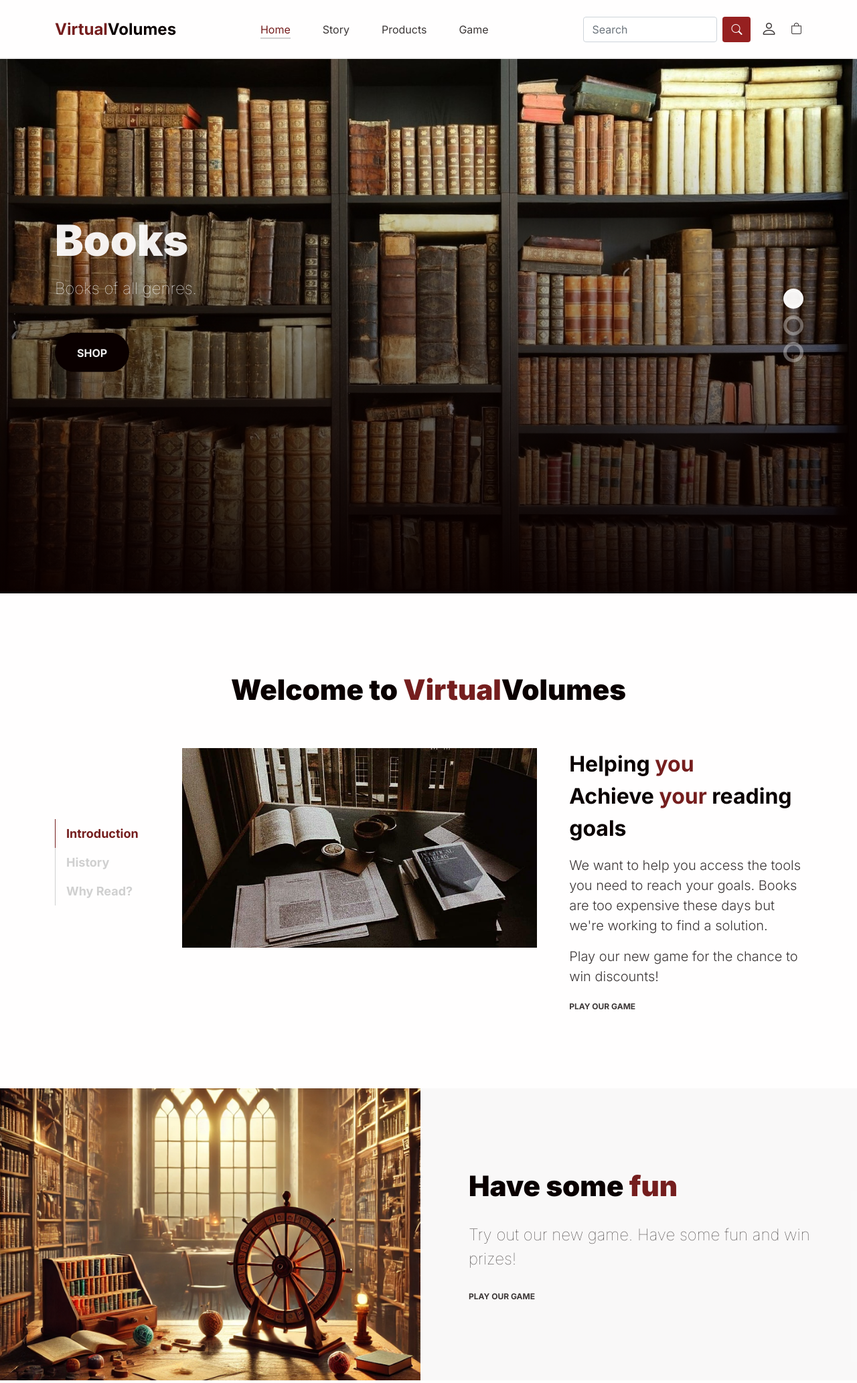
After one commit to carapeddle/WebDevFinal, a PHP site: page /index.php in a window 1280 px wide. The commit adds this page. Shown: the top 2065 px of the page at 67% size. Run offline with PHP 8.4, Linux system fonts and the light colour scheme.

Commit message:
removed index.html, replaced with php

```diff
--- /dev/null
+++ b/webdevFinal/index.php
@@ -0,0 +1,443 @@
+<?php
+session_start();
+?>
+<!doctype html>
+<html lang="en">
+    <head>
+        <meta charset="utf-8">
+        <meta name="viewport" content="width=device-width, initial-scale=1">
+
+        <meta name="description" content="">
+        <meta name="author" content="">
+
+        <title>Virtual Volumes Home</title>
+        <!-- CSS FILES -->
+        <link rel="preconnect" href="https://fonts.googleapis.com">
+        <link rel="preconnect" href="https://fonts.gstatic.com" crossorigin>
+        <link href="https://fonts.googleapis.com/css2?family=Inter:wght@100;300;400;700;900&display=swap" rel="stylesheet">
+        <link href="css/bootstrap.min.css" rel="stylesheet">
+        <link href="css/bootstrap-icons.css" rel="stylesheet">
+        <link rel="stylesheet" href="css/slick.css"/>
+        <link href="css/tooplate-little-fashion.css" rel="stylesheet">
+    </head>
+
+    <body>
+
+        <section class="preloader">
+            <div class="spinner">
+                <span class="sk-inner-circle"></span>
+            </div>
+        </section>
+
+        <main>
+
+            <nav class="navbar navbar-expand-lg">
+                <div class="container">
+                    <button class="navbar-toggler" type="button" data-bs-toggle="collapse" data-bs-target="#navbarNav" aria-controls="navbarNav" aria-expanded="false" aria-label="Toggle navigation">
+                        <span class="navbar-toggler-icon"></span>
+                    </button>
+
+                    <a class="navbar-brand" href="index.php">
+                        <strong><span>Virtual</span>Volumes</strong>
+                    </a>
+
+                    <div class="d-lg-none">
+                        <?php if (isset($_SESSION['email'])): ?>
+                            <span class="navbar-text">Welcome: <?php echo htmlspecialchars($_SESSION['email']); ?></span>
+                            <a href="logout.php" class="btn btn-link ms-3">Logout</a>
+                        <?php else: ?>
+                            <a href="sign-in.html" class="bi-person custom-icon me-3"></a>
+                            <a href="cart.html" class="bi-bag custom-icon"></a>
+                        <?php endif; ?>
+                    </div>
+
+                    <div class="collapse navbar-collapse" id="navbarNav">
+                        <ul class="navbar-nav mx-auto">
+                            <li class="nav-item">
+                                <a class="nav-link active" href="index.php">Home</a>
+                            </li>
+                            <li class="nav-item">
+                                <a class="nav-link" href="about.html">Story</a>
+                            </li>
+                            <li class="nav-item">
+                                <a class="nav-link" href="products.html">Products</a>
+                            </li>
+                            <li class="nav-item">
+                                <a class="nav-link" href="game.html">Game</a>
+                            </li>
+                        </ul>
+
+                        <form class="d-flex ms-3" role="search">
+                            <input class="form-control me-2" type="search" placeholder="Search" aria-label="Search">
+                            <button class="btn custom-search-button" type="submit">
+                                <i class="bi bi-search"></i>
+                            </button>
+                        </form>
+
+                        <div class="d-none d-lg-block">
+                            <?php if (isset($_SESSION['email'])): ?>
+                                <span class="navbar-text">Welcome: <?php echo htmlspecialchars($_SESSION['email']); ?></span>
+                                <a href="logout.php" class="btn btn-link ms-3">Logout</a>
+                            <?php else: ?>
+                                <a href="sign-in.html" class="bi-person custom-icon me-3"></a>
+                                <a href="cart.html" class="bi-bag custom-icon"></a>
+                            <?php endif; ?>
+                        </div>
+                    </div>
+                </div>
+            </nav>
+
+            <!-- Rest of your HTML content -->
+            <section class="slick-slideshow">
+                <div class="slick-custom">
+                    <img src="images/header/bookshelf.jpeg" class="img-fluid" alt="">
+
+                    <div class="slick-bottom">
+                        <div class="container">
+                            <div class="row">
+                                <div class="col-lg-6 col-10">
+                                    <h1 class="slick-title">Books</h1>
+
+                                    <p class="lead text-white mt-lg-3 mb-lg-5">Books of all genres.</p>
+
+                                    <a href="products.html" class="btn custom-btn">Shop</a>
+                                </div>
+                            </div>
+                        </div>
+                    </div>
+                </div>
+
+                <div class="slick-custom">
+                    <img src="images/header/bookspread2.jpg" class="img-fluid" alt="" style="min-height: 400px;">
+
+                    <div class="slick-bottom">
+                        <div class="container">
+                            <div class="row">
+                                <div class="col-lg-6 col-10">
+                                    <h1 class="slick-title">A Positive Mission</h1>
+
+                                    <p class="lead text-white mt-lg-3 mb-lg-5">Our mission is to build a community centered around books. We sell books at low prices so all can access. </p>
+
+                                    <a href="about.html" class="btn custom-btn">About us</a>
+                                </div>
+                            </div>
+                        </div>
+                    </div>
+                </div>
+
+                <div class="slick-custom">
+                    <img src="images/header/aigeneratedgame.png" class="img-fluid" alt="">
+
+                    <div class="slick-bottom">
+                        <div class="container">
+                            <div class="row">
+                                <div class="col-lg-6 col-10">
+                                    <h1 class="slick-title">Have Some Fun</h1>
+
+                                    <p class="lead text-white mt-lg-3 mb-lg-5">Try out our new game and win some prizes!</p>
+
+                                    <a href="#" class="btn custom-btn">Play</a>
+                                </div>
+                            </div>
+                        </div>
+                    </div>
+                </div>
+
+            </section>
+
+
+            <section class="about section-padding">
+                <div class="container">
+                    <div class="row">
+
+                        <div class="col-12 text-center">
+                            <h2 class="mb-5">Welcome to <span>Virtual</span>Volumes</h2>
+                        </div>
+
+                        <div class="col-lg-2 col-12 mt-auto mb-auto">
+                            <ul class="nav nav-pills mb-5 mx-auto justify-content-center align-items-center" id="pills-tab" role="tablist">
+                                <li class="nav-item" role="presentation">
+                                    <button class="nav-link active" id="pills-home-tab" data-bs-toggle="pill" data-bs-target="#pills-home" type="button" role="tab" aria-controls="pills-home" aria-selected="true">Introduction</button>
+                                </li>
+
+                                <li class="nav-item" role="presentation">
+                                    <button class="nav-link" id="pills-youtube-tab" data-bs-toggle="pill" data-bs-target="#pills-youtube" type="button" role="tab" aria-controls="pills-youtube" aria-selected="true">History</button>
+                                </li>
+
+                                <li class="nav-item" role="presentation">
+                                    <button class="nav-link" id="pills-skill-tab" data-bs-toggle="pill" data-bs-target="#pills-skill" type="button" role="tab" aria-controls="pills-skill" aria-selected="false">Why Read?</button>
+                                </li>
+                            </ul>
+                        </div>
+
+                        <div class="col-lg-10 col-12">
+                            <div class="tab-content mt-2" id="pills-tabContent">
+                                <div class="tab-pane fade show active" id="pills-home" role="tabpanel" aria-labelledby="pills-home-tab">
+
+                                    <div class="row">
+                                        <div class="col-lg-7 col-12">
+                                            <img src="images/studyingdesk.jpg" class="img-fluid" alt="">
+                                        </div>
+
+                                        <div class="col-lg-5 col-12">
+                                            <div class="d-flex flex-column h-100 ms-lg-4 mt-lg-0 mt-5">
+                                                <h4 class="mb-3">Helping <span>you </span> <br>Achieve <span>your</span> reading goals</h4>
+
+                                                <p>We want to help you access the tools you need to reach your goals. Books are too expensive these days but we're working to find a solution.</p>
+
+                                                <p>Play our new game for the chance to win discounts!</p>
+
+                                                <div class="mt-2 mt-lg-auto">
+                                                    <a href="game.html" class="custom-link mb-2">
+                                                        Play our game
+                                                        <i class="bi-arrow-right ms-2"></i>
+                                                    </a>
+                                                </div>
+                                            </div>
+                                        </div>
+                                    </div>
+                                </div>
+
+                                <div class="tab-pane fade" id="pills-youtube" role="tabpanel" aria-labelledby="pills-youtube-tab">
+
+                                    <div class="row">
+                                        <div class="col-lg-7 col-12">
+                                            <div class="ratio ratio-16x9">
+                                                <img src="images/librarystacks.jpg" class="img-fluid" alt="Library stacks image">
+                                            </div>
+                                        </div>
+
+                                        <div class="col-lg-5 col-12">
+                                            <div class="d-flex flex-column h-100 ms-lg-4 mt-lg-0 mt-5">
+                                                <h4 class="mb-3">Our Story</h4>
+
+                                                <p>Founded in 2024, our store is constantly growing to meet the needs of readers around the world.</p>
+
+                                                <p>Like everything else, books are becoming more and more expensive, which means they are becoming less and less accessible. We are trying to solve this problem.</p>
+
+                                                <div class="mt-2 mt-lg-auto">
+                                                    <a href="about.html" class="custom-link mb-2">
+                                                        Learn more about us
+                                                        <i class="bi-arrow-right ms-2"></i>
+                                                    </a>
+                                                </div>
+                                            </div>
+                                        </div>
+                                    </div>
+                                </div>
+
+                                <div class="tab-pane fade" id="pills-skill" role="tabpanel" aria-labelledby="pills-skill-tab">
+                                    <div class="row">
+                                        <div class="col-lg-7 col-12">
+                                            <img src="images/readingflower.jpg" class="img-fluid" alt="">
+                                        </div>
+
+                                        <div class="col-lg-5 col-12">
+                                            <div class="d-flex flex-column h-100 ms-lg-4 mt-lg-0 mt-5">
+                                                <h4 class="mb-3">Reading is Important!!</h4>
+
+                                                <p>Read because...</p>
+
+                                                <div class="skill-thumb mt-3">
+
+                                                    <strong>Reading for six minutes reduces stress by </strong>
+                                                        <span class="float-end">68%</span>
+                                                            <div class="progress">
+                                                                <div class="progress-bar progress-bar-primary" role="progressbar" aria-valuenow="68" aria-valuemin="0" aria-valuemax="100" style="width: 90%;"></div>
+                                                            </div>
+
+                                                    <strong>US population that reads books for pleasure </strong>
+                                                        <span class="float-end">32%</span>
+                                                            <div class="progress">
+                                                                <div class="progress-bar progress-bar-primary" role="progressbar" aria-valuenow="32" aria-valuemin="0" aria-valuemax="100" style="width: 70%;"></div>
+                                                            </div>
+
+                                                    <strong>Reading increases vocabulary by </strong>
+                                                        <span class="float-end">26%</span>
+                                                            <div class="progress">
+                                                                <div class="progress-bar progress-bar-primary" role="progressbar" aria-valuenow="26" aria-valuemin="0" aria-valuemax="100" style="width: 80%;"></div>
+                                                            </div>
+
+                                                </div>
+
+                                                <div class="mt-2 mt-lg-auto">
+                                                    <a href="products.html" class="custom-link mb-2">
+                                                        Explore our collection
+                                                        <i class="bi-arrow-right ms-2"></i>
+                                                    </a>
+                                                </div>
+                                            </div>
+                                        </div>
+                                    </div>
+                                </div>
+
+                            </div>
+                        </div>
+
+                    </div>
+                </div>
+            </section>
+
+            <section class="front-product">
+                <div class="container-fluid p-0">
+                    <div class="row align-items-center">
+
+                        <div class="col-lg-6 col-12">
+                            <img src="images/aigeneratedgame2.png" class="img-fluid" alt="">
+                        </div>
+
+                        <div class="col-lg-6 col-12">
+                            <div class="px-5 py-5 py-lg-0">
+
+                                <h2 class="mb-4">Have some <span>fun</span></h2>
+
+                                <p class="lead mb-4">Try out our new game. Have some fun and win prizes!</p>
+
+                                <a href="game.html" class="custom-link">
+                                    Play our game
+                                    <i class="bi-arrow-right ms-2"></i>
+                                </a>
+                            </div>
+                        </div>
+
+                    </div>
+                </div>
+            </section>
+
+            <section class="featured-product section-padding">
+                <div class="container">
+                    <div class="row">
+
+                        <div class="col-12 text-center">
+                            <h2 class="mb-5">Our Books</h2>
+                        </div>
+
+                        <div class="col-lg-4 col-12 mb-3">
+                            <div class="product-thumb">
+                                <a href="products.html">
+                                    <img src="https://m.media-amazon.com/images/I/81ANaZRiSpL._AC_UF1000,1000_QL80_.jpg" class="img-fluid product-image" alt="">
+                                </a>
+
+                                <div class="product-top d-flex">
+                                    <span class="product-alert me-auto">Top Seller</span>
+
+                                    <a href="#" class="bi-heart-fill product-icon"></a>
+                                </div>
+
+                                <div class="product-info d-flex">
+                                    <div>
+                                        <h5 class="product-title mb-0">
+                                            <a href="products.html" class="product-title-link">The Wishing Game</a>
+                                        </h5>
+
+                                        <p class="product-p">In a childhood marked by neglect and loneliness, Lucy found her solace in books, namely the Clock Island series by Jack Masterson.</p>
+                                    </div>
+
+                                    <small class="product-price text-muted ms-auto mt-auto mb-5">$10</small>
+                                </div>
+                            </div>
+                        </div>
+
+                        <div class="col-lg-4 col-12 mb-3">
+                            <div class="product-thumb">
+                                <a href="products.html">
+                                    <img src="https://m.media-amazon.com/images/I/91-6R0VxRiL.jpg" class="img-fluid product-image" alt="">
+                                </a>
+
+                                <div class="product-top d-flex">
+                                    <span class="product-alert">Top Seller</span>
+
+                                    <a href="#" class="bi-heart-fill product-icon ms-auto"></a>
+                                </div>
+
+                                <div class="product-info d-flex">
+                                    <div>
+                                        <h5 class="product-title mb-0">
+                                            <a href="products.html" class="product-title-link">A Promised Land</a>
+                                        </h5>
+
+                                        <p class="product-p">In a fascinating first volume account of his presidential memoir, Barack Obama takes the reader on a historical journey of his first term.</p>
+                                    </div>
+
+                                    <small class="product-price text-muted ms-auto mt-auto mb-5">$14.50</small>
+                                </div>
+                            </div>
+                        </div>
+
+                        <div class="col-lg-4 col-12">
+                            <div class="product-thumb">
+                                <a href="products.html">
+                                    <img src="https://m.media-amazon.com/images/I/71ls-I6A5KL.jpg" class="img-fluid product-image" alt="">
+                                </a>
+
+                                <div class="product-top d-flex">
+                                    <a href="#" class="bi-heart-fill product-icon ms-auto"></a>
+                                </div>
+
+                                <div class="product-info d-flex">
+                                    <div>
+                                        <h5 class="product-title mb-0">
+                                            <a href="products.html" class="product-title-link">The Midnight Library</a>
+                                        </h5>
+
+                                        <p class="product-p">Between life and death there is a library. When Nora Seed finds herself in the Midnight Library, she has a chance to make things right.</p>
+                                    </div>
+
+                                    <small class="product-price text-muted ms-auto mt-auto mb-5">$13.50</small>
+                                </div>
+                            </div>
+                        </div>
+
+                        <div class="col-12 text-center">
+                            <a href="products.html" class="view-all">Browse our Books</a>
+                        </div>
+
+                    </div>
+                </div>
+            </section>
+        </main>
+
+        <footer class="site-footer">
+            <div class="container">
+                <div class="row">
+                    <div class="col-lg-3 col-10 me-auto mb-4">
+                        <h4 class="text-white mb-3"><a href="index.php">Virtual</a>Volumes</h4>
+                        <p class="copyright-text text-muted mt-lg-5 mb-4 mb-lg-0">Copyright © 2024
+                            <strong>Virtual Volumes</strong>
+                        </p>
+                        <br>
+                        <p class="copyright-text">Template:
+                            <a href="https://www.tooplate.com/" target="_blank">Tooplate</a>
+                        </p>
+                    </div>
+
+                    <div class="col-lg-5 col-8">
+                        <h5 class="text-white mb-3">Sitemap</h5>
+                        <ul class="footer-menu d-flex flex-wrap">
+                            <li class="footer-menu-item"><a href="about.html" class="footer-menu-link">Story</a></li>
+                            <li class="footer-menu-item"><a href="products.html" class="footer-menu-link">Products</a></li>
+                            <li class="footer-menu-item"><a href="game.html" class="footer-menu-link">Game</a></li>
+                        </ul>
+                    </div>
+
+                    <div class="col-lg-3 col-4">
+                        <h5 class="text-white mb-3">Social</h5>
+                        <ul class="social-icon">
+                            <li><a href="https://www.youtube.com/" class="social-icon-link bi-youtube"></a></li>
+                            <li><a href="https://www.instagram.com/" class="social-icon-link bi-instagram"></a></li>
+                        </ul>
+                    </div>
+                </div>
+            </div>
+        </footer>
+
+        <!-- JAVASCRIPT FILES -->
+        <script src="js/jquery.min.js"></script>
+        <script src="js/bootstrap.bundle.min.js"></script>
+        <script src="js/Headroom.js"></script>
+        <script src="js/jQuery.headroom.js"></script>
+        <script src="js/slick.min.js"></script>
+        <script src="js/custom.js"></script>
+
+    </body>
+</html>
--- a/webdevFinal/products.html
+++ b/webdevFinal/products.html
@@ -43,7 +43,7 @@
                         <span class="navbar-toggler-icon"></span>
                     </button>
 
-                    <a class="navbar-brand" href="index.html">
+                    <a class="navbar-brand" href="index.php">
                         <strong><span>Virtual</span>Volumes</strong>
                     </a>
 
@@ -56,7 +56,7 @@
                     <div class="collapse navbar-collapse" id="navbarNav">
                         <ul class="navbar-nav mx-auto">
                             <li class="nav-item">
-                                <a class="nav-link" href="index.html">Home</a>
+                                <a class="nav-link" href="index.php">Home</a>
                             </li>
 
                             <li class="nav-item">
@@ -131,7 +131,7 @@
                 <div class="row">
 
                     <div class="col-lg-3 col-10 me-auto mb-4">
-                        <h4 class="text-white mb-3"><a href="index.html">Virtual</a>Volumes</h4>
+                        <h4 class="text-white mb-3"><a href="index.php">Virtual</a>Volumes</h4>
                         <p class="copyright-text text-muted mt-lg-5 mb-4 mb-lg-0">Copyright © 2024 <strong>Virtual Volumes</strong></p>
                         <br>
                         <p class="copyright-text">Template: <a href="https://www.tooplate.com/" target="_blank">Tooplate</a></p>
--- a/webdevFinal/users.json
+++ b/webdevFinal/users.json
@@ -3,5 +3,10 @@
         "email": "yj2082@nyu.edu",
         "password": "$2y$12$C0a9MN11SjgCGrACaeeSQexLWGiftaQ7zYXJ2YmwzqjoaBVMicHCS",
         "created_at": "2024-12-07T16:50:38+00:00"
+    },
+    {
+        "email": "yongjepri@gmail.com",
+        "password": "$2y$12$d0dFFGO3kPYtFBHB5.sDROoHHjxxtzvVz8Bkukn5zpxL3hZo8SMeG",
+        "created_at": "2024-12-09T04:52:35+00:00"
     }
 ]
```
Also changed, not shown: webdevFinal/js/scripts1.js (+4 -3 lines), webdevFinal/logout.php (added, +7 -0 lines), webdevFinal/search-results.html (+4 -4 lines), webdevFinal/sign-in.html (+10 -11 lines), webdevFinal/sign-in.php (+10 -30 lines), webdevFinal/sign-up.html (+10 -11 lines), 2 other files.
